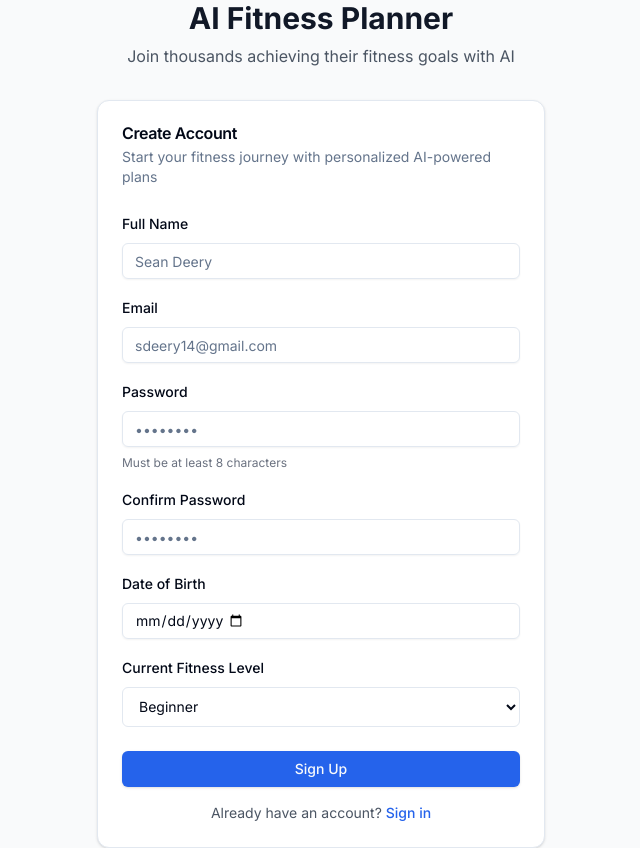
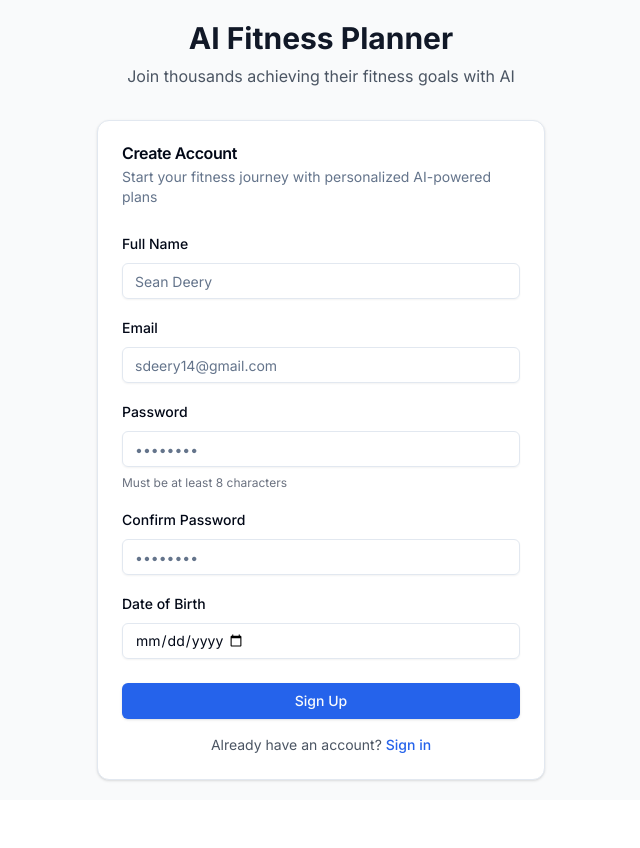
Before and after one commit to sdeery14/fitness-bot, a Next.js app in the folder frontend/: page /signup in a window 1280 px wide. Shown: the whole page, without its empty margins (319-959 px from the left). After the commit the page ends 800 px from the top, so only its background shows below. Built offline with nearby package versions, Linux system fonts and the light colour scheme; no server answers.

Commit message:
feat: remove current fitness level field from registration form
- Made current_fitness_level optional in backend RegisterRequest
- Removed fitness level dropdown from signup form UI
- Users can set fitness level later through profile or AI conversation

```diff
--- a/frontend/src/components/auth/signup-form.tsx
+++ b/frontend/src/components/auth/signup-form.tsx
@@ -15,7 +15,6 @@ interface SignupData {
   password: string;
   confirmPassword: string;
   date_of_birth: string;
-  current_fitness_level: string;
 }
 
 export function SignupForm() {
@@ -26,7 +25,6 @@ export function SignupForm() {
     password: "",
     confirmPassword: "",
     date_of_birth: "",
-    current_fitness_level: "beginner",
   });
   const [error, setError] = useState("");
   const [isLoading, setIsLoading] = useState(false);
@@ -78,7 +76,6 @@ export function SignupForm() {
           email: formData.email,
           password: formData.password,
           date_of_birth: formData.date_of_birth,
-          current_fitness_level: formData.current_fitness_level,
         }),
       });
 
@@ -218,23 +215,6 @@ export function SignupForm() {
               max={new Date().toISOString().split('T')[0]}
             />
           </div>
-
-          <div className="space-y-2">
-            <Label htmlFor="current_fitness_level">Current Fitness Level</Label>
-            <select
-              id="current_fitness_level"
-              name="current_fitness_level"
-              value={formData.current_fitness_level}
-              onChange={(e) => setFormData(prev => ({ ...prev, current_fitness_level: e.target.value }))}
-              required
-              disabled={isLoading}
-              className="flex h-10 w-full rounded-md border border-input bg-background px-3 py-2 text-sm ring-offset-background focus-visible:outline-none focus-visible:ring-2 focus-visible:ring-ring focus-visible:ring-offset-2"
-            >
-              <option value="beginner">Beginner</option>
-              <option value="intermediate">Intermediate</option>
-              <option value="advanced">Advanced</option>
-            </select>
-          </div>
         </CardContent>
 
         <CardFooter className="flex flex-col space-y-4">
```
Also changed, not shown: 1 other file (tests, documents, lock files or other folders).
